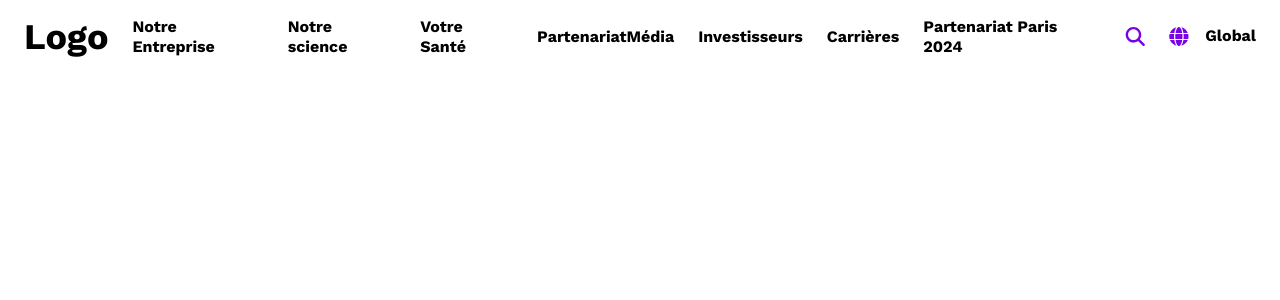
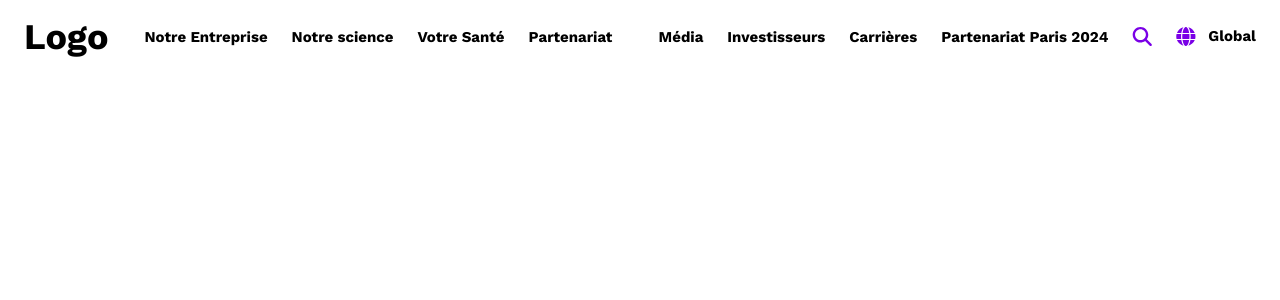
Before and after one commit to Houdaharit/Sanofi, a React (Vite) app: page / in a window 1280 px wide. Shown: the top 300 px of the page. Built offline with nearby package versions, Linux system fonts and the light colour scheme.

Commit message:
fix: commit margin

```diff
--- a/src/components/NavBar/index.tsx
+++ b/src/components/NavBar/index.tsx
@@ -1,8 +1,8 @@
 const NavBar = () => {
   return (
-    <div className="h-[73px] leading-5 font-bold flex justify-between p-6">
+    <div className="h-[73px] leading-5 text-[15px] font-bold flex justify-between p-6">
       <section className="flex gap-6 items-center">
-        <div className="text-4xl">Logo</div>
+        <div className="text-4xl mr-3">Logo</div>
         <div>Notre Entreprise</div>
         <div>Notre science</div>
         <div>Votre Santé</div>
@@ -14,7 +14,7 @@ const NavBar = () => {
         <div>Carrières</div>
         <div>Partenariat Paris 2024</div>
         <img src="/SearchIcon.svg" />
-        <section className="flex cursor-pointer gap-4">
+        <section className="flex cursor-pointer gap-3">
           <img src="/GlobeIcon.svg" />
           <label>Global</label>
         </section>
```
